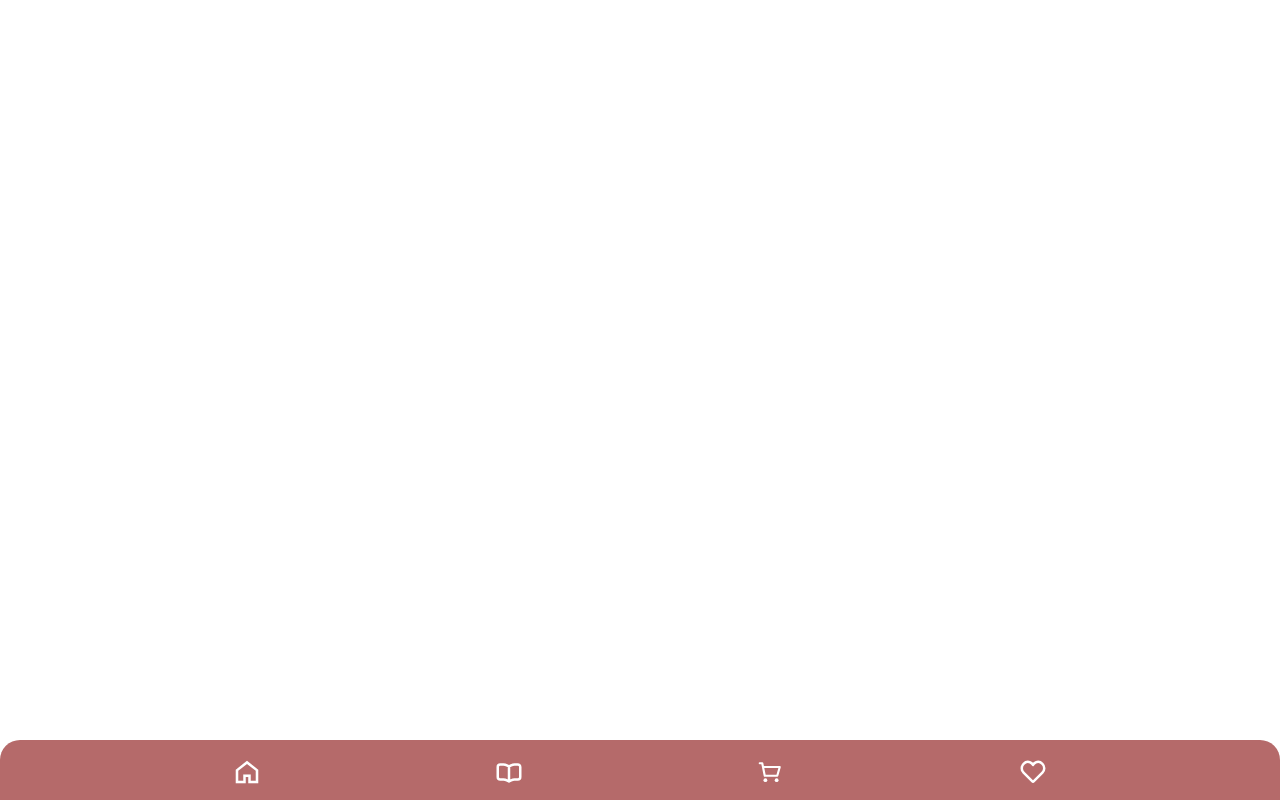
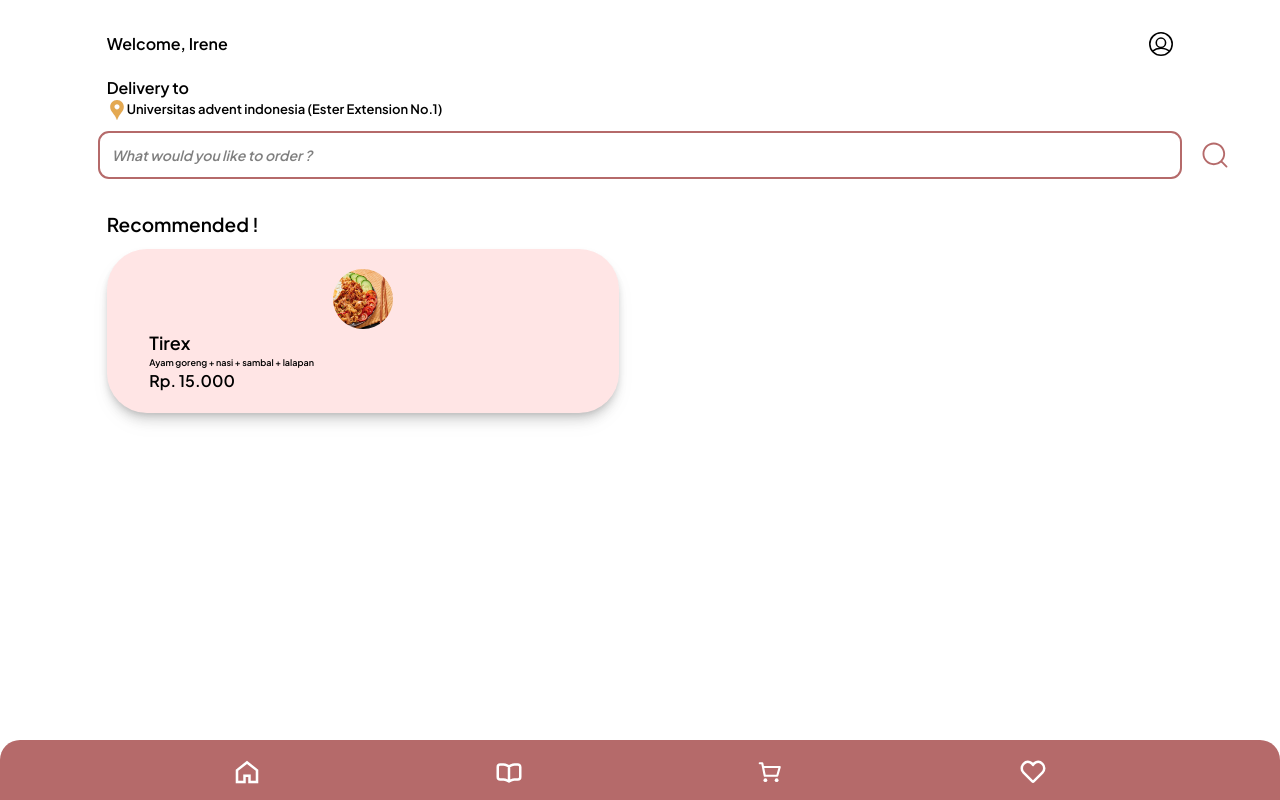
Before and after one commit to alfianwilfo/reactjs-umami, a React (Create React App) app in the folder client-customer/: page / in a window 1280 px wide. Built offline with nearby package versions, Linux system fonts and the light colour scheme.

Commit message:
slice a component

```diff
--- /dev/null
+++ b/client-customer/src/components/Hello.jsx
@@ -0,0 +1,7 @@
+export default function Hello() {
+  return (
+    <div className="">
+      <p>Welcome, Irene</p>
+    </div>
+  );
+}
--- /dev/null
+++ b/client-customer/src/components/ProfileButton.jsx
@@ -0,0 +1,25 @@
+import { useState } from "react";
+import Dropdown from "./Dropdown";
+import prof from "../assets/prof.svg";
+export default function ProfileFunction() {
+  const [statusDD, setStatusDD] = useState(false);
+  let change = () => {
+    if (statusDD === false) {
+      setStatusDD(true);
+    } else {
+      setStatusDD(false);
+    }
+  };
+  return (
+    <div className="relative">
+      <div>
+        <img src={prof} alt="" srcset="" onClick={change} />
+      </div>
+      {statusDD ? (
+        <div className="fixed top-[60px] right-[10px] bg-[#B56A6A] w-[70px] rounded flex justify-center">
+          <Dropdown />
+        </div>
+      ) : null}
+    </div>
+  );
+}
--- a/client-customer/src/route/index.js
+++ b/client-customer/src/route/index.js
@@ -3,6 +3,7 @@ import Navbar from "../components/Navbar";
 import Login from "../views/Login";
 import Register from "../views/Register";
 import Home from "../views/Home";
+import OrderStatus from "../views/OrderStatus";
 let router = createBrowserRouter([
   {
     path: "/",
@@ -10,9 +11,10 @@ let router = createBrowserRouter([
     // loader: teamLoader,
     children: [
       {
-        path: "home",
+        path: "/",
         element: <Home />,
       },
+      { path: "/order-status", element: <OrderStatus /> },
     ],
   },
   {
--- a/client-customer/src/views/Home.jsx
+++ b/client-customer/src/views/Home.jsx
@@ -1,19 +1,13 @@
-import prof from "../assets/prof.svg";
-import Dropdown from "../components/Dropdown";
 import mapMarker from "../assets/marker.svg";
 import searchIcon from "../assets/search.svg";
 import enak from "../assets/enak.jpeg";
+import Hello from "../components/Hello";
 import { useState } from "react";
+import ProfileButton from "../components/ProfileButton";
+
 export default function Home() {
-  const [statusDD, setStatusDD] = useState(false);
   const [s, setS] = useState("");
-  let change = () => {
-    if (statusDD === false) {
-      setStatusDD(true);
-    } else {
-      setStatusDD(false);
-    }
-  };
+
   let cari = () => {
     console.log("MASUK");
   };
@@ -28,19 +22,10 @@ export default function Home() {
         <div className=" mt-[12px] ">
           <div className="flex flex-row justify-between">
             <div className=" grid content-center">
-              <div className="">
-                <p>Welcome, Irene</p>
-              </div>
+              <Hello />
             </div>
-            <div className="flex flex-row relative">
-              <div>
-                <img src={prof} alt="" srcset="" onClick={change} />
-              </div>
-              {statusDD ? (
-                <div className="fixed top-[60px] right-[10px] bg-[#B56A6A] w-[70px] rounded flex justify-center">
-                  <Dropdown />
-                </div>
-              ) : null}
+            <div>
+              <ProfileButton />
             </div>
           </div>
           <div>
@@ -75,7 +60,7 @@ export default function Home() {
           </div>
         </div>
         <div className="flex flex-col gap-y-[10px]">
-          <div className="font-bold text-[19px]">Recomended !</div>
+          <div className="font-bold text-[19px]">Recommended !</div>
           <div>
             <div className="bg-[#FFE5E5] rounded-[40px] shadow-lg drop-shadow-lg w-[48%] grid grid-cols-12">
               <div className="col-start-2 col-end-12 py-[20px]">
--- /dev/null
+++ b/client-customer/src/views/OrderStatus.jsx
@@ -0,0 +1,3 @@
+export default function OrderStatus() {
+  return <></>;
+}
```
